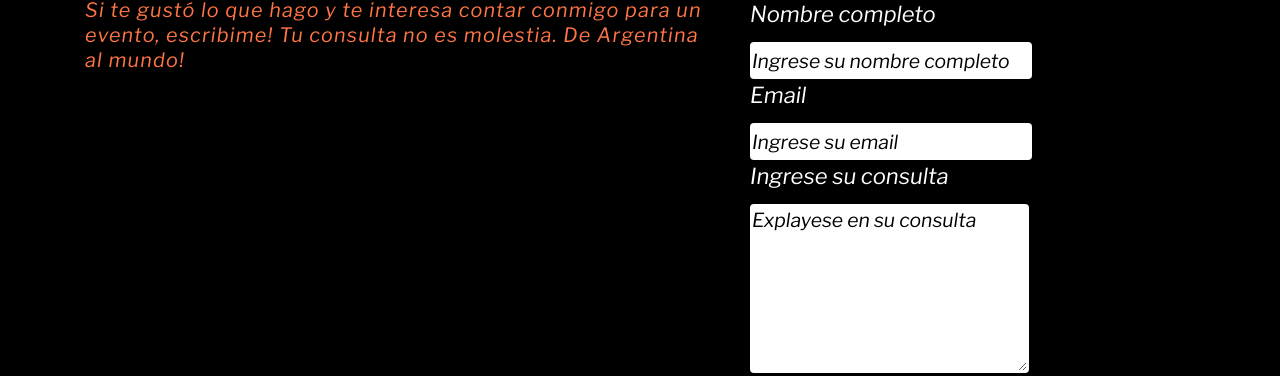
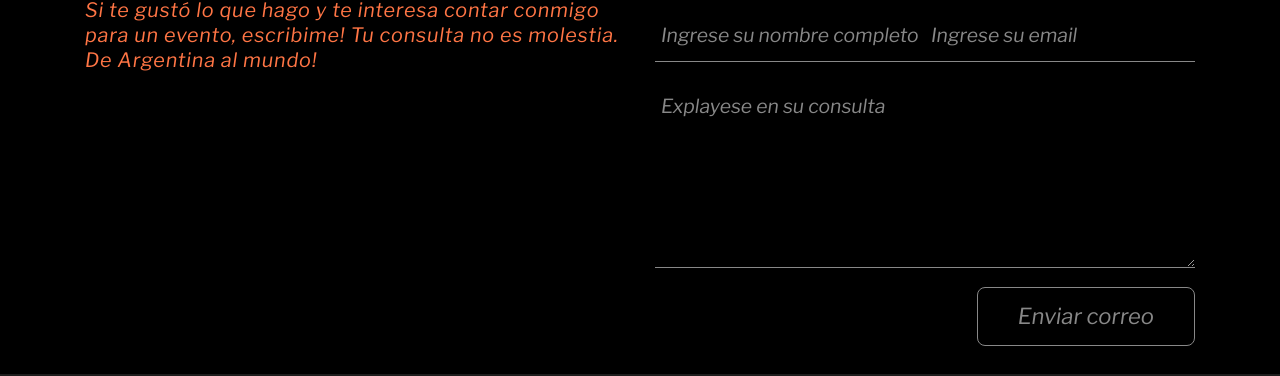
Before and after one commit to ViniTENC/PROYECTO-CODER, a plain HTML site: page html/contacto.html in a window 1280 px wide. Shown: the part 165-541 px from the top of the page. Drawn offline with nearby package versions, Linux system fonts and the light colour scheme.

Commit message:
cambie-contactos e index

```diff
--- a/html/contacto.html
+++ b/html/contacto.html
@@ -40,16 +40,13 @@
         <h2 class="container">Contacto</h2>
         <div class="container">
             <div class="row">
-                <div class="col-md-7"><p>Si te gustó lo que hago y te interesa contar conmigo para un evento, escribime! Tu consulta no es molestia. De Argentina al mundo!</p></div>
-                <div class="col-md-5">
+                <div class="col-md-6"><p>Si te gustó lo que hago y te interesa contar conmigo para un evento, escribime! Tu consulta no es molestia. De Argentina al mundo!</p></div>
+                <div class="col-md-6">
                     <form action="" class="formu">
-                        <label for="nombre">Nombre completo</label><br>
-                        <input type="text" name="nombre" placeholder="Ingrese su nombre completo"><br>
-                        <label for="email">Email</label><br>
-                        <input type="email" name="email" placeholder="Ingrese su email"><br>
-                        <label for="consulta">Ingrese su consulta</label><br>
-                        <textarea name="consulta" id="" cols="20" rows="5" placeholder="Explayese en su consulta"></textarea><br>
-                        <input type="submit" value="Enviar correo">
+                        <input class="nombre" style="margin: 10px 0px;" type="text" name="nombre" placeholder="Ingrese su nombre completo">
+                        <input class="email" style="margin: 10px 0px;" type="email" name="email" placeholder="Ingrese su email"><br>
+                        <textarea style="margin: 10px 0px;" name="consulta" id="" cols="20" rows="5" placeholder="Explayese en su consulta"></textarea><br>
+                        <input class="boton" type="submit" value="Enviar correo">
                     </form>
                 </div>
             </div>
--- a/sass/scss/_contacto.scss
+++ b/sass/scss/_contacto.scss
@@ -10,14 +10,48 @@ $black:#0000;
     flex-shrink: 1;
     padding-right: 2rem;
 }
-label{
-    color: $white;
-}
-input, textarea{
-    border: 2px solid $black;
-    border-radius: 4px;
+
+.nombre, .email, textarea{
+    border: none;
+    background: none;
+    outline: none;
+    border-bottom: 1px solid;
+    color: #888;
+    padding: 10px 6px;
+    margin-bottom: 40px;
 }
 ::placeholder{
     font-size: .88rem;
-    color: black;
+    color: #888;
 }
+.nombre{
+    float: left;
+    width: 270px;
+}
+.email{
+    float: right;
+    width: 270px;
+}
+textarea{
+    min-width: 100%;
+    max-width: 100%;
+}
+.boton{
+    float: right;
+    background: none;
+    color: #888 ;
+    border: 1px solid  #888;
+    padding: 12px 40px;
+    border-radius: 8px;
+    transition: 0,4s linear;
+    cursor: pointer;
+}
+.boton:hover{
+    background: rgb(48, 48, 48) ;
+    color: #fff;
+}
+@media only screen and (max-width:1200px){
+    .nombre, .email{
+    width: 100%;
+    }
+}
--- a/sass/scss/_fonts.scss
+++ b/sass/scss/_fonts.scss
@@ -29,8 +29,9 @@ p{
     color: $soundcloud;
     font-size: .9rem;
     font-family: 'Libre Franklin', sans-serif;
-    letter-spacing: 1.2px;
+    letter-spacing: .81px;
     line-height: 25px;
+    margin-bottom: 26px;
 }
 h3{
     color: $white;
```
Also changed, not shown: index.html (+6 -4 lines), css/estilos.css, sass/package.json (renamed from sass/json/package.json), 2 other files.
